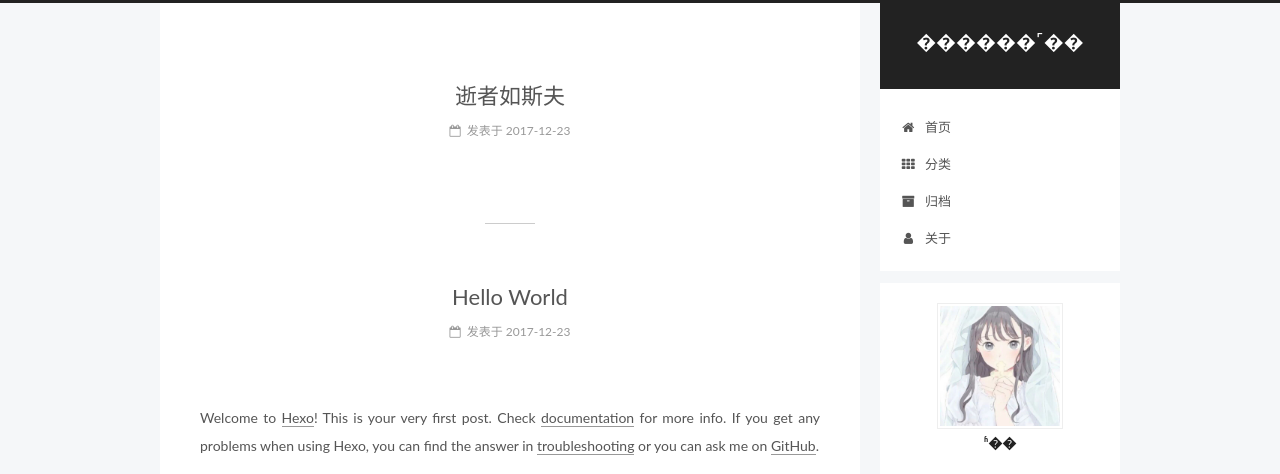
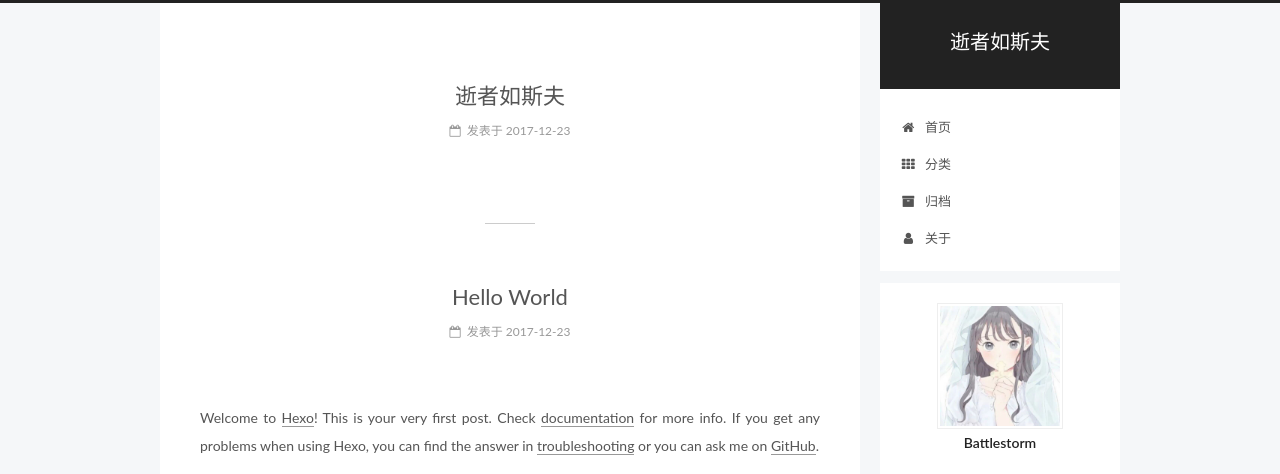
Before and after one commit to leihengdan/leihengdan.github.io, a plain HTML site: page index.html in a window 1280 px wide. Shown: the top 474 px of the page. Drawn offline with Linux system fonts and the light colour scheme.

Commit message:
Site updated: 2017-12-24 16:27:51

```diff
--- a/index.html
+++ b/index.html
@@ -80,12 +80,12 @@
 
 
 <meta property="og:type" content="website">
-<meta property="og:title" content="������˹��">
+<meta property="og:title" content="逝者如斯夫">
 <meta property="og:url" content="http://yoursite.com/index.html">
-<meta property="og:site_name" content="������˹��">
+<meta property="og:site_name" content="逝者如斯夫">
 <meta property="og:locale" content="zh-Hans">
 <meta name="twitter:card" content="summary">
-<meta name="twitter:title" content="������˹��">
+<meta name="twitter:title" content="逝者如斯夫">
 
 
 
@@ -121,7 +121,7 @@
 
 
 
-  <title>������˹��</title>
+  <title>逝者如斯夫</title>
 
 
 
@@ -152,7 +152,7 @@
     <div class="custom-logo-site-title">
       <a href="/"  class="brand" rel="start">
         <span class="logo-line-before"><i></i></span>
-        <span class="site-title">������˹��</span>
+        <span class="site-title">逝者如斯夫</span>
         <span class="logo-line-after"><i></i></span>
       </a>
     </div>
@@ -252,13 +252,13 @@
     <link itemprop="mainEntityOfPage" href="http://yoursite.com/2017/12/23/逝者如斯夫/">
 
     <span hidden itemprop="author" itemscope itemtype="http://schema.org/Person">
-      <meta itemprop="name" content="ʱ��">
+      <meta itemprop="name" content="Battlestorm">
       <meta itemprop="description" content="">
       <meta itemprop="image" content="/images/01.jpg">
     </span>
 
     <span hidden itemprop="publisher" itemscope itemtype="http://schema.org/Organization">
-      <meta itemprop="name" content="������˹��">
+      <meta itemprop="name" content="逝者如斯夫">
     </span>
 
 
@@ -371,13 +371,13 @@
     <link itemprop="mainEntityOfPage" href="http://yoursite.com/2017/12/23/hello-world/">
 
     <span hidden itemprop="author" itemscope itemtype="http://schema.org/Person">
-      <meta itemprop="name" content="ʱ��">
+      <meta itemprop="name" content="Battlestorm">
       <meta itemprop="description" content="">
       <meta itemprop="image" content="/images/01.jpg">
     </span>
 
     <span hidden itemprop="publisher" itemscope itemtype="http://schema.org/Organization">
-      <meta itemprop="name" content="������˹��">
+      <meta itemprop="name" content="逝者如斯夫">
     </span>
 
 
@@ -520,9 +520,9 @@
 
               <img class="site-author-image" itemprop="image"
                 src="/images/01.jpg"
-                alt="ʱ��" />
+                alt="Battlestorm" />
 
-              <p class="site-author-name" itemprop="name">ʱ��</p>
+              <p class="site-author-name" itemprop="name">Battlestorm</p>
               <p class="site-description motion-element" itemprop="description"></p>
           </div>
 
@@ -580,7 +580,7 @@
   <span class="with-love">
     <i class="fa fa-user"></i>
   </span>
-  <span class="author" itemprop="copyrightHolder">ʱ��</span>
+  <span class="author" itemprop="copyrightHolder">Battlestorm</span>
 
 
 </div>
```
Also changed, not shown: 2017/12/23/hello-world/index.html (+8 -8 lines), 2017/12/23/逝者如斯夫/index.html (+8 -8 lines), 404.html (+6 -6 lines), about/index.html (+6 -6 lines), archives/2017/12/index.html (+8 -8 lines), archives/2017/index.html (+8 -8 lines), archives/index.html (+8 -8 lines), tags/index.html (+6 -6 lines).
